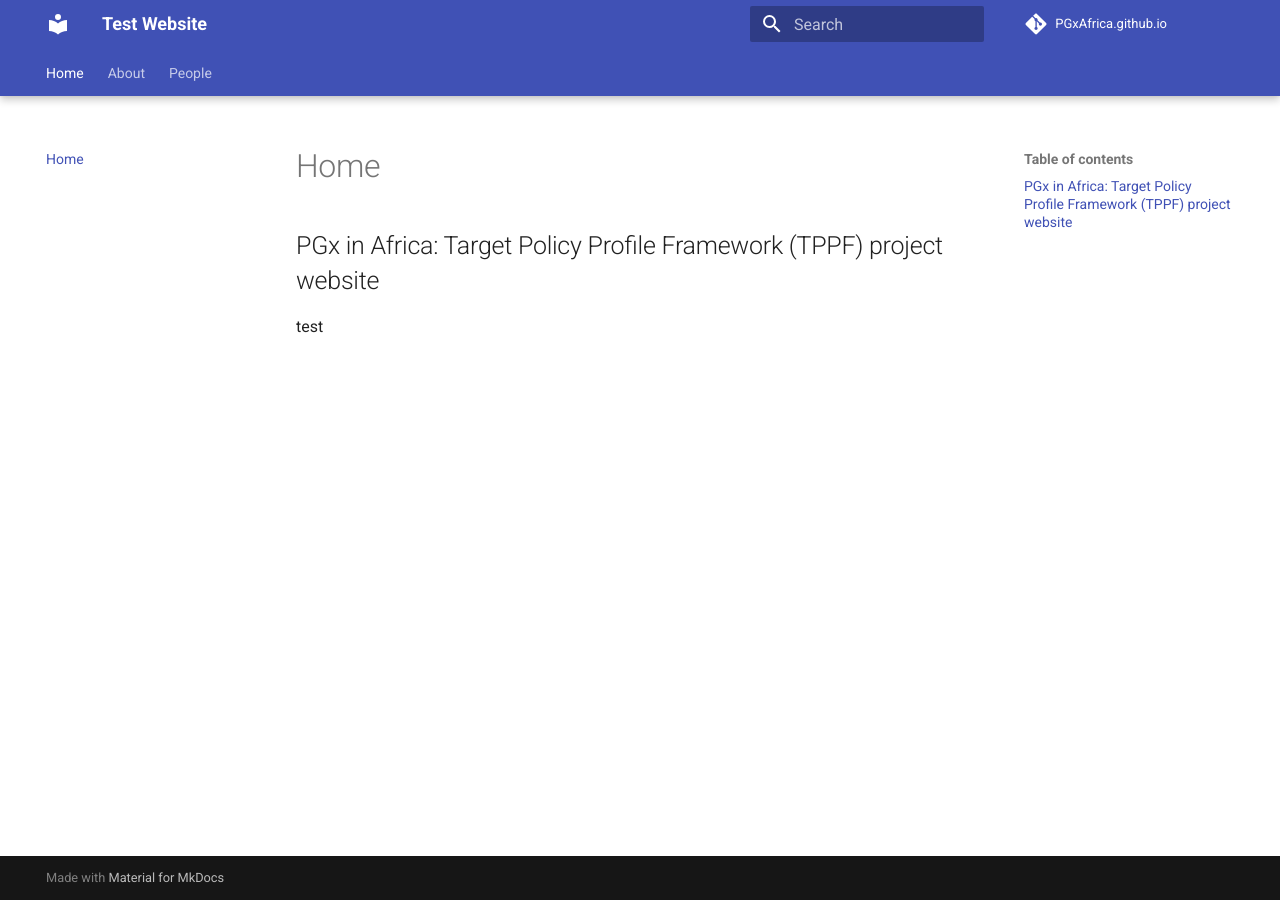
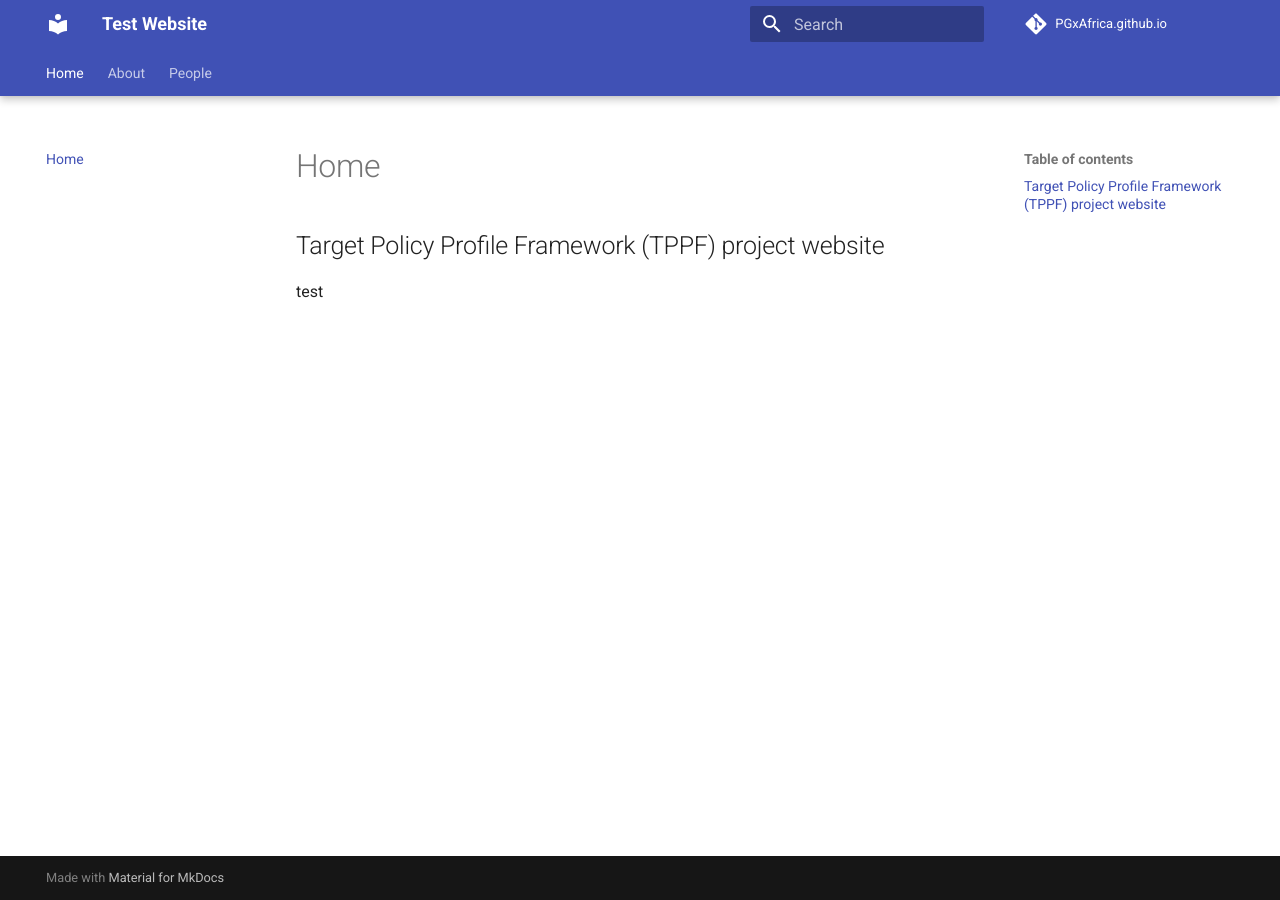
Before and after one commit to PGxAfrica/PGxAfrica.github.io, an MkDocs documentation site: the page built from docs/index.md, in a window 1280 px wide. Built offline with MkDocs 1.6.1 and Material for MkDocs 9.7.7, drawn with Linux system fonts in a browser that asks for light colours; comment, search, counter and statistics services are not loaded.

```diff
--- a/docs/index.md
+++ b/docs/index.md
@@ -1,3 +1,3 @@
-## PGx in Africa: Target Policy Profile Framework (TPPF) project website
+## Target Policy Profile Framework (TPPF) project website
 
 test
```
Also changed, not shown: 1 other file.
